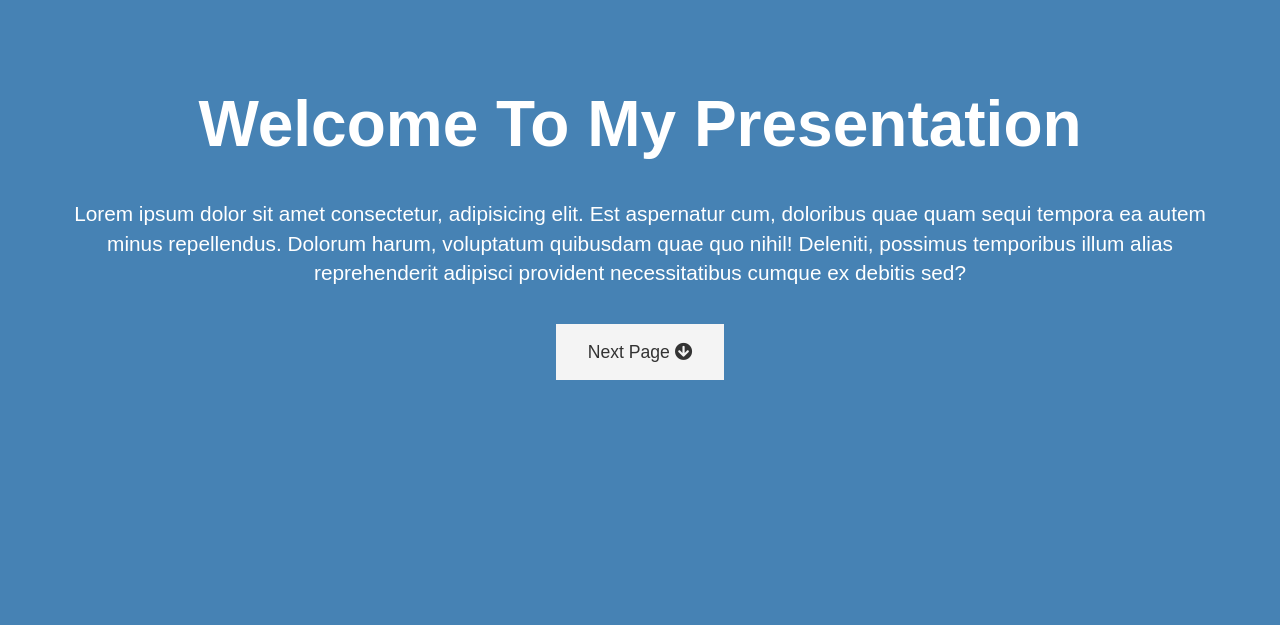
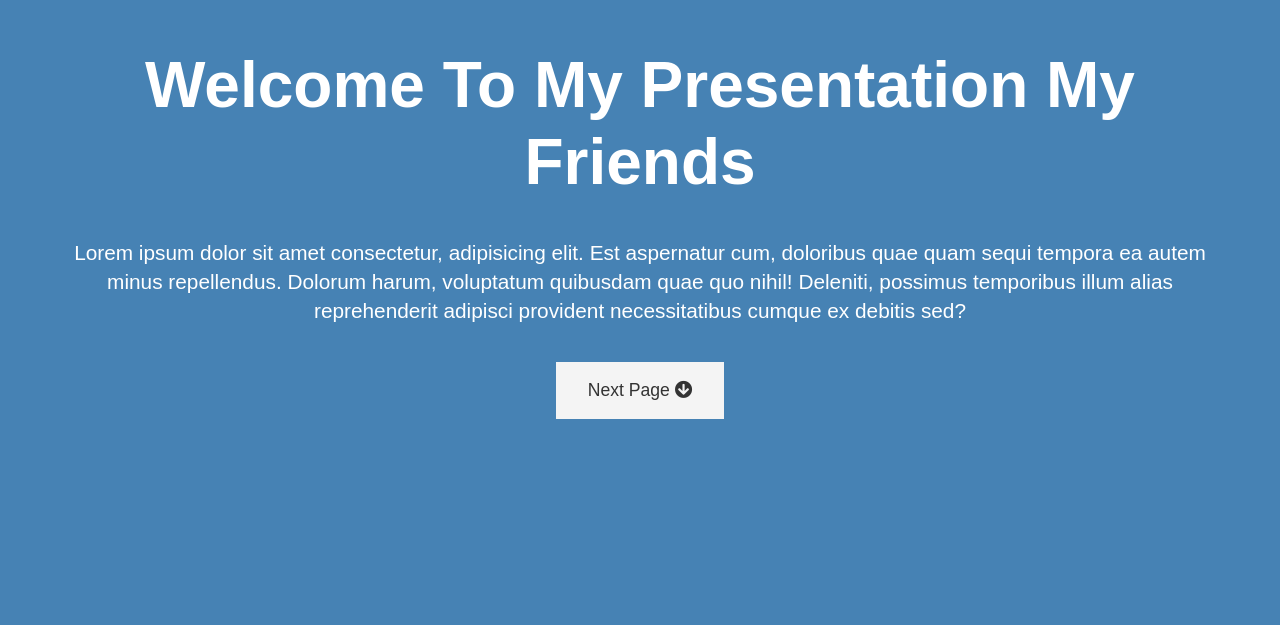
Before and after one commit to InsurgentUA/web-presentation, a plain HTML site: page index.html in a window 1280 px wide. Shown: the part 175-800 px from the top of the page. Drawn offline with nearby package versions, Linux system fonts and the light colour scheme.

Commit message:
created simple website

```diff
--- a/index.html
+++ b/index.html
@@ -17,7 +17,7 @@
 <body>
 	<!-- Page 1 Intro -->
 	<section id="page-1" class="page">
-		<h1>Welcome To My Presentation</h1>
+		<h1>Welcome To My Presentation My Friends</h1>
 		<p>Lorem ipsum dolor sit amet consectetur, adipisicing elit. Est aspernatur cum, doloribus quae quam sequi tempora
 			ea autem minus repellendus. Dolorum harum, voluptatum quibusdam quae quo nihil! Deleniti, possimus temporibus
 			illum alias reprehenderit adipisci provident necessitatibus cumque ex debitis sed?</p>
```
